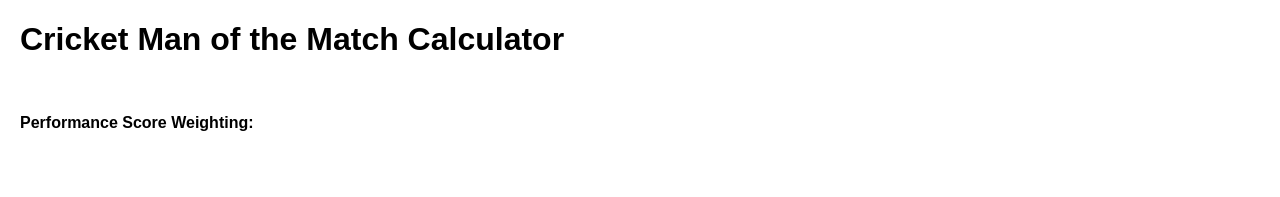
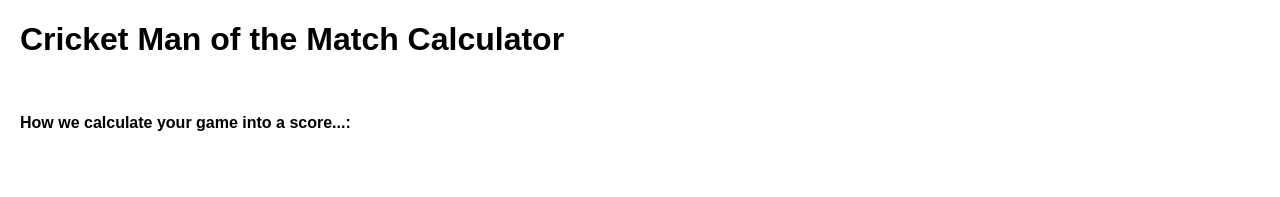
Before and after one commit to nutsiefordham/.github.io, a plain HTML site: page index.html in a window 1280 px wide. Shown: the top 197 px of the page. Drawn offline with Linux system fonts and the light colour scheme.

Commit message:
Update index.html

```diff
--- a/index.html
+++ b/index.html
@@ -30,7 +30,7 @@
 <body>
     <h1>Cricket Man of the Match Calculator</h1>
 
-    <p><strong>Performance Score Weighting:</strong></p>
+    <p><strong>How we calculate your game into a score...:</strong></p>
     <ul>
       <li>Runs × 1</li>
       <li>Wickets × 20</li>
```
